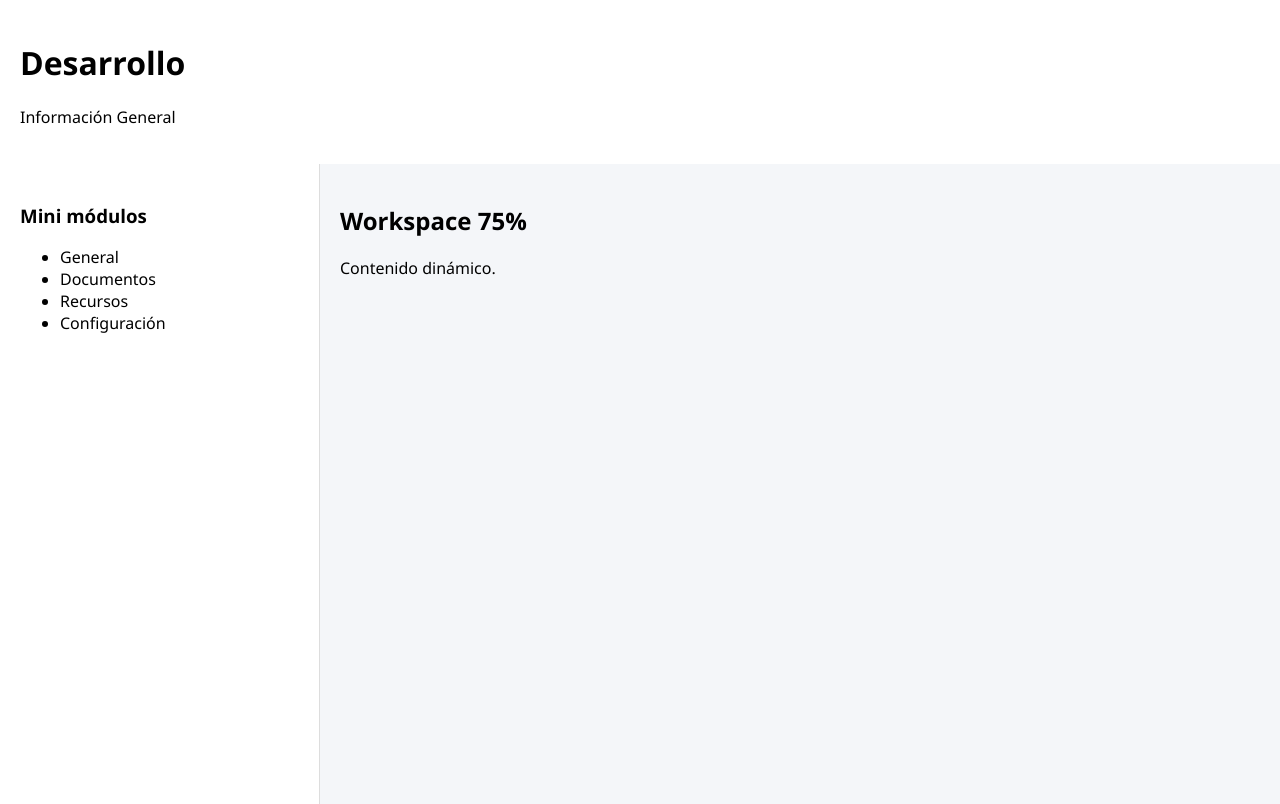
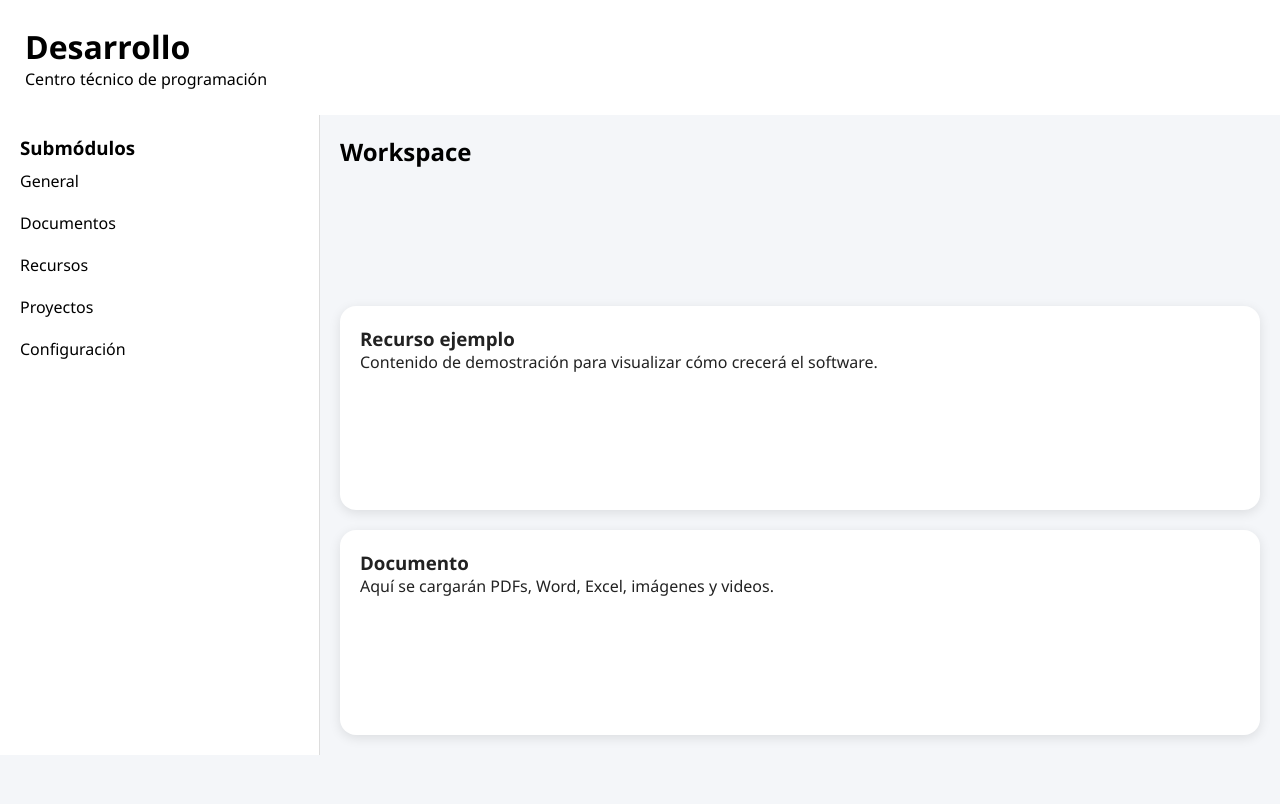
Before and after one commit to contactoluiancol-art/prueba, a plain HTML site: page pages/desarrollo.html in a window 1280 px wide. Drawn offline with Linux system fonts and the light colour scheme.

Commit message:
Add files via upload

```diff
--- a/css/global.css
+++ b/css/global.css
@@ -1,12 +1,18 @@
 
-body{margin:0;font-family:Segoe UI,sans-serif;background:#f4f6f9}
-.topbar{background:#0f172a;color:#fff;padding:10px 20px}
-#banner{max-width:1300px;height:200px;margin:20px auto;border-radius:20px;overflow:hidden}
-.banner{height:100%;display:flex;align-items:center;justify-content:center;flex-direction:column;color:#fff;background-size:cover;background-position:center;animation:zoom 15s linear infinite}
-.cards{max-width:1300px;margin:auto;display:grid;grid-template-columns:repeat(auto-fit,minmax(250px,1fr));gap:20px;padding:20px}
-.card{background:#fff;padding:20px;border-radius:15px;cursor:pointer;box-shadow:0 2px 10px rgba(0,0,0,.1)}
-.info{background:#fff;padding:20px}
+*{margin:0;padding:0;box-sizing:border-box}
+body{font-family:Segoe UI,Arial,sans-serif;background:#f4f6f9}
+.topbar{height:65px;background:#0f172a;color:#fff;display:flex;justify-content:space-between;align-items:center;padding:0 20px}
+.search{padding:10px;width:400px;border:none;border-radius:10px}
+.hero{max-width:1300px;height:200px;margin:20px auto;border-radius:20px;overflow:hidden;background:url('https://images.unsplash.com/photo-1586528116311-ad8dd3c8310d?q=80&w=1400') center/cover;animation:zoom 15s linear infinite;position:relative}
+.overlay{position:absolute;inset:0;background:rgba(0,0,0,.45);display:flex;flex-direction:column;justify-content:center;align-items:center;color:#fff}
+.cards{max-width:1300px;margin:auto;padding:20px;display:grid;grid-template-columns:repeat(auto-fit,minmax(250px,1fr));gap:20px}
+.card,.panel,.resource-card{background:#fff;border-radius:16px;padding:20px;box-shadow:0 3px 12px rgba(0,0,0,.1);text-decoration:none;color:#222}
+.card:hover{transform:translateY(-5px)}
+.grid{max-width:1300px;margin:auto;padding:20px;display:grid;grid-template-columns:repeat(3,1fr);gap:20px}
+.module-header{background:#fff;padding:25px}
 .layout{display:grid;grid-template-columns:25% 75%;min-height:80vh}
 .sidebar{background:#fff;padding:20px;border-right:1px solid #ddd}
-.workspace{padding:20px}
+.sidebar ul{list-style:none}.sidebar li{padding:10px 0}
+.workspace{padding:20px;display:grid;gap:20px}
 @keyframes zoom{from{transform:scale(1)}to{transform:scale(1.12)}}
+@media(max-width:768px){.grid,.layout{grid-template-columns:1fr}.search{width:180px}}
--- a/js/app.js
+++ b/js/app.js
@@ -1,5 +1 @@
-
-fetch('data/modules.json').then(r=>r.json()).then(data=>{
-document.getElementById('banner').innerHTML=`<div class="banner" style="background-image:url('${data.banner}')"><h1>Plataforma Logística</h1><p>Zoom 15 segundos</p></div>`;
-document.getElementById('cards').innerHTML=data.modules.map(m=>`<div class="card" onclick="location.href='pages/${m.page}.html'"><h3>${m.name}</h3><p>${m.desc}</p></div>`).join('');
-});
+console.log('Repositorio Profesional V4');
--- a/pages/desarrollo.html
+++ b/pages/desarrollo.html
@@ -1,9 +1,17 @@
-<!DOCTYPE html><html><head>
+<!DOCTYPE html><html lang="es"><head>
 <meta charset="UTF-8"><meta name="viewport" content="width=device-width,initial-scale=1">
-<link rel="stylesheet" href="../css/global.css"><title>Desarrollo</title></head>
-<body>
-<div class="info"><h1>Desarrollo</h1><p>Información General</p></div>
+<link rel="stylesheet" href="../css/global.css"><title>Desarrollo</title></head><body>
+<div class="module-header"><h1>Desarrollo</h1><p>Centro técnico de programación</p></div>
 <div class="layout">
-<aside class="sidebar"><h3>Mini módulos</h3><ul><li>General</li><li>Documentos</li><li>Recursos</li><li>Configuración</li></ul></aside>
-<main class="workspace"><h2>Workspace 75%</h2><p>Contenido dinámico.</p></main>
+<aside class="sidebar">
+<h3>Submódulos</h3>
+<ul>
+<li>General</li><li>Documentos</li><li>Recursos</li><li>Proyectos</li><li>Configuración</li>
+</ul>
+</aside>
+<main class="workspace">
+<h2>Workspace</h2>
+<div class="resource-card"><h3>Recurso ejemplo</h3><p>Contenido de demostración para visualizar cómo crecerá el software.</p></div>
+<div class="resource-card"><h3>Documento</h3><p>Aquí se cargarán PDFs, Word, Excel, imágenes y videos.</p></div>
+</main>
 </div></body></html>
```
Also changed, not shown: data/modules.json (+1 -8 lines), index.html (+29 -4 lines), pages/conocimiento.html (+14 -6 lines), pages/laboratorio.html (+14 -6 lines), pages/recursos.html (+14 -6 lines), README.md.
